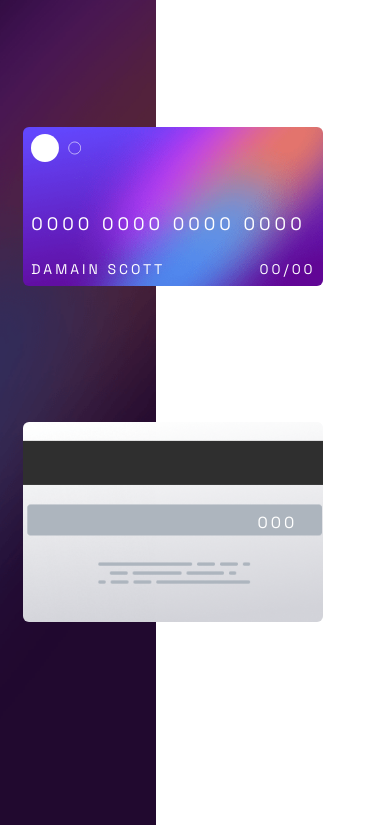
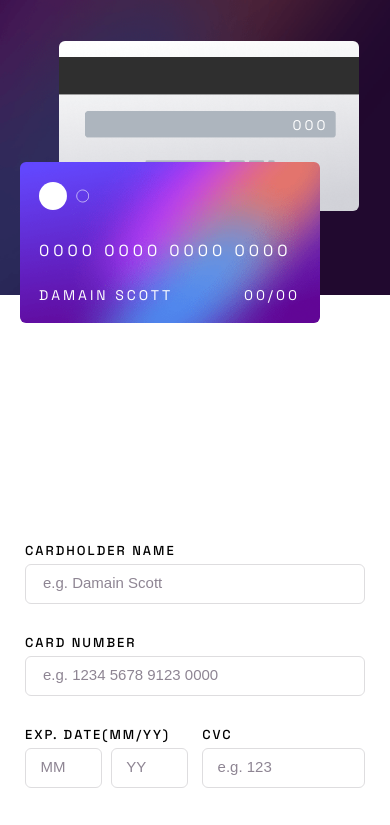
Before and after one commit to george-asiedu/Interactive-Card-Details, a plain HTML site: page index.html in a window 390 px wide. Shown: the top 825 px of the page. Drawn offline with Linux system fonts and the light colour scheme.

Commit message:
media query update

```diff
--- a/style.css
+++ b/style.css
@@ -320,10 +320,35 @@ input::placeholder {
         width: 100%;
         display: flex;
         flex-direction: column;
-        gap: 3rem;
+        gap: 0rem;
     }
 
     .card-images {
-        width: 40%;
+        width: 100%;
+        height: 35vh;
+    }
+
+    .card-front-image {
+        top: 55%;
+        left: 5%;
+        z-index: 100;
+    }
+
+    .card-front-image .logo {
+        margin-bottom: 30px;
+    }
+
+    .card-front-image .card-number {
+        font-size: 16px;
+    }
+
+    .card-back-image {
+        top: 14%;
+        height: 170px;
+    }
+
+    .card-back-image .card-cvc {
+        top: 44%;
+        font-size: 14px;
     }
 }
```
